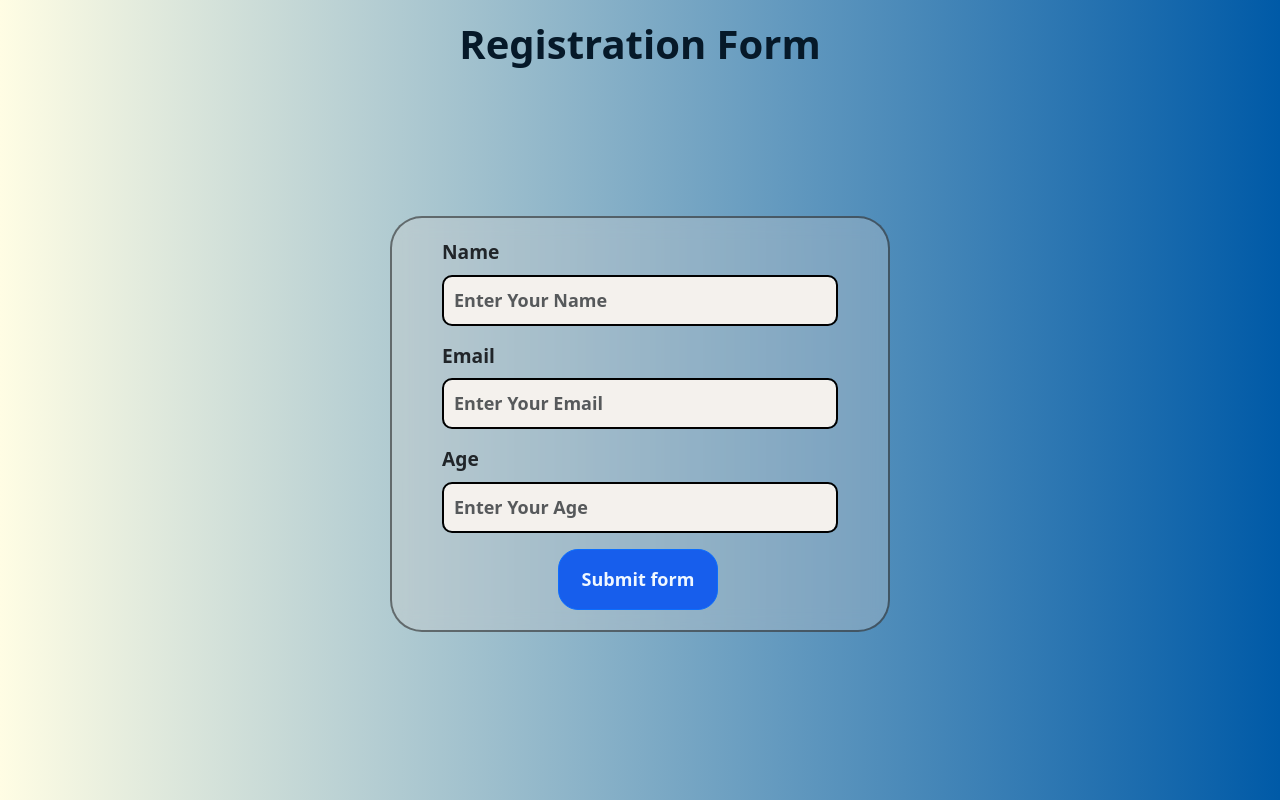
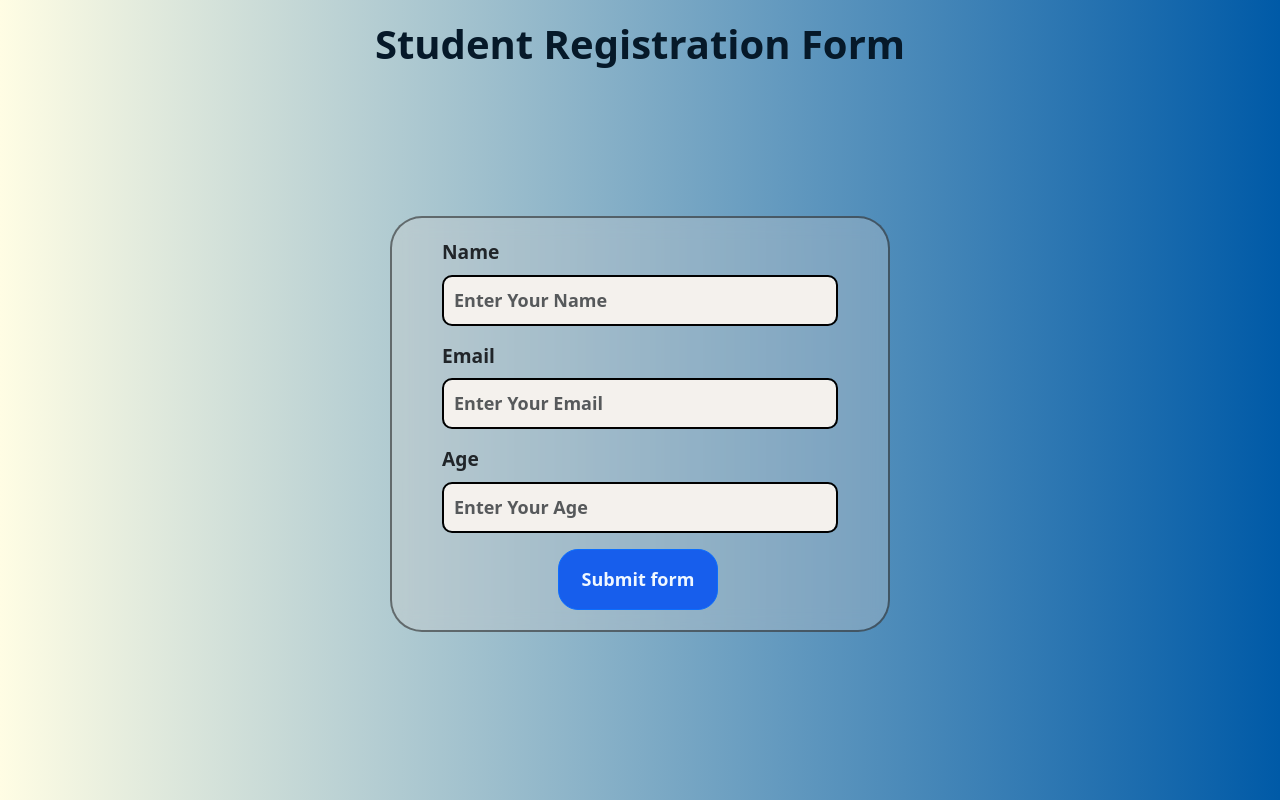
Before and after one commit to harshkumar96713-hub/EXP-1, a plain HTML site: page index.html in a window 1280 px wide. Drawn offline with nearby package versions, Linux system fonts and the light colour scheme.

Commit message:
Update index.html

```diff
--- a/index.html
+++ b/index.html
@@ -10,7 +10,7 @@
     <title>Registration Form</title>
 </head>
 <body>
-    <h1>Registration Form</h1>
+    <h1> Student Registration Form</h1>
     <div class="container mt-5 delta ">
   <form class="needs-validation" novalidate>
     <div class="row mb-3">
```
